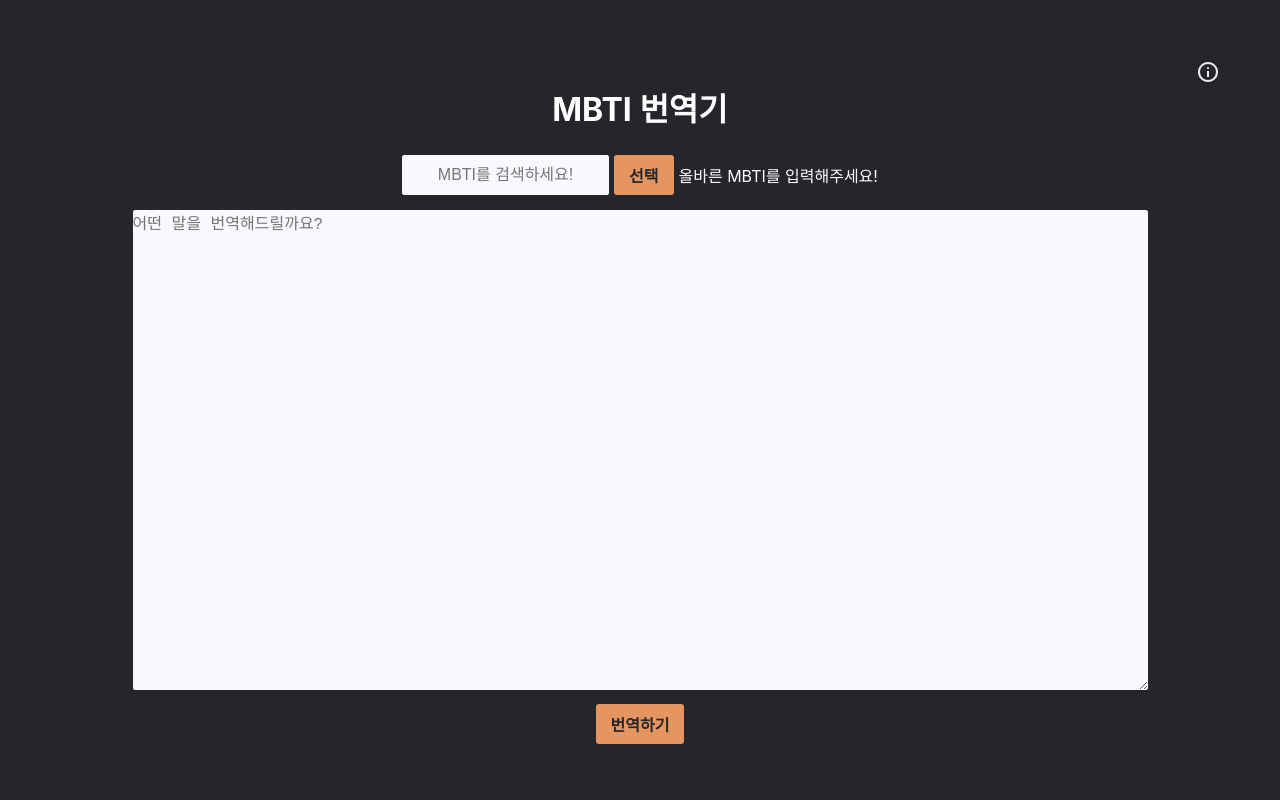
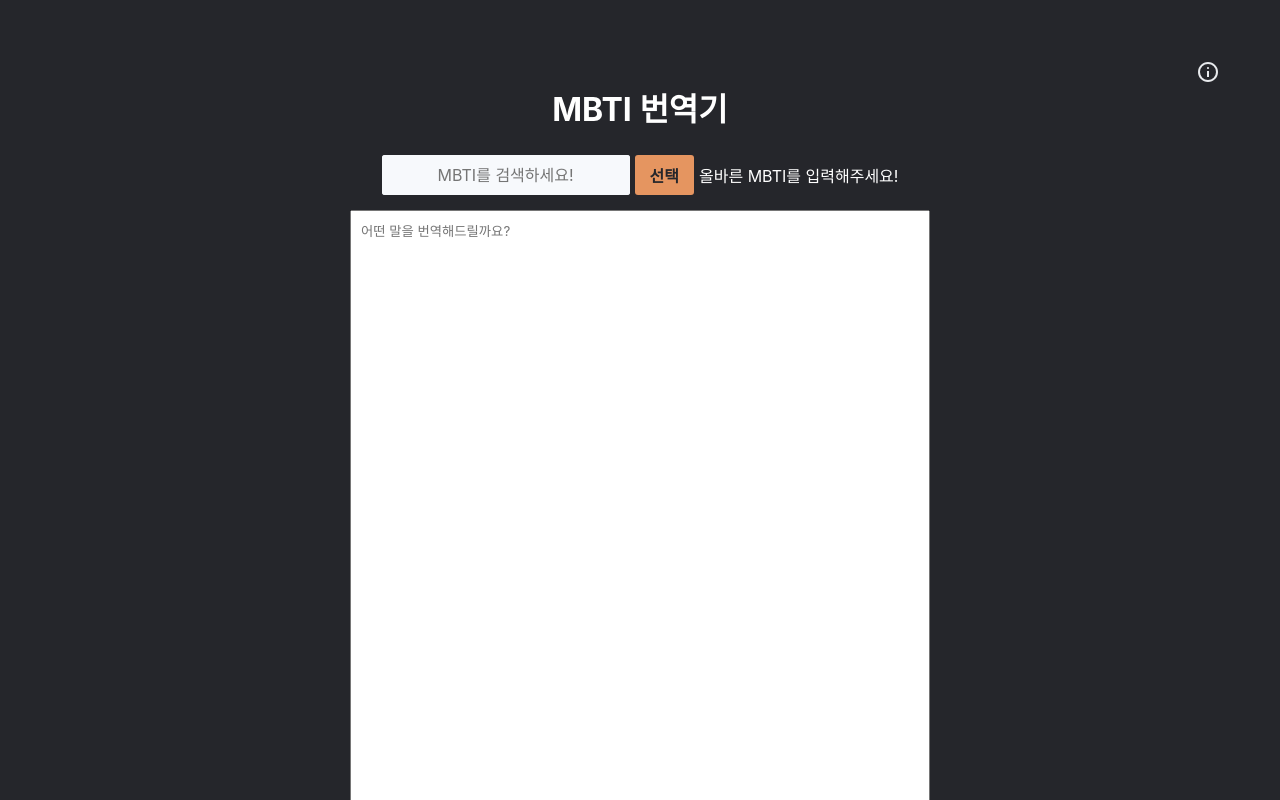
Before and after one commit to solbijae/mbtiTranslator, a React (Vite) app: page / in a window 1280 px wide. Both pictures are taken after a click on the button "선택". Shown: the top 800 px of the page. Built offline with nearby package versions, Linux system fonts and the light colour scheme.

Commit message:
change css to emotion

```diff
--- a/src/App.css
+++ /dev/null
@@ -1,144 +0,0 @@
-.mainContainer {
-  padding: 60px;
-}
-
-.homeIconContainer {
-  display: flex;
-  justify-content: space-between;
-}
-
-.header {
-  text-align: center;
-  margin-bottom: 25px;
-  color: var(--color-white)
-}
-
-.mbtiContainer {
-  display: flex;
-  justify-content: center;
-  gap: 5px;
-  margin-bottom: 15px;
-}
-
-.mbtiContainer #searchMbti,
-.mbtiContainer #searchMbti:focus
-.mbtiContainer #searchMbti:active
-.mbtiContainer #searchMbti:-webkit-autofill {
-  text-align: center;
-  background-color: var(--color-cream);
-  border: var(--color-gray);
-  outline: none;
-  box-shadow: 0 0 0px 1000px var(--color-cream) inset;
-  transition: var(--color-cream) 5000s ease-in-out 0s;
-  border-radius: 3px;
-  font-size: 1rem;
-}
-
-.mbtiContainer p {
-  align-self: center;
-  color: var(--color-white);
-}
-
-button {
-  padding: 8px 15px;
-  background-color: var(--color-orange);
-  border: none;
-  border-radius: 3px;
-  font-weight: 600;
-  color: #25262b;
-  font-size: 1rem;
-  cursor: pointer;
-}
-
-.contentContainer {
-  position: relative;
-  display: flex;
-  flex-direction: column;
-  justify-content: center;
-  gap: 10px;
-  align-items: center;
-}
-
-.contentContainer #searchContent,
-.contentContainer #searchContent:focus
-.contentContainer #searchContent:active
-.contentContainer #searchContent:-webkit-autofill {
-  width: 100%;
-  height: 60vh;
-  background-color: var(--color-cream);
-  border: var(--color-gray);
-  outline: none;
-  box-shadow: 0 0 0px 1000px var(--color-cream) inset;
-  transition: var(--color-cream) 5000s ease-in-out 0s;
-  border-radius: 3px;
-  font-size: 1rem;
-}
-
-.loadingWrap {
-  display: flex;
-  flex-direction: column;
-  align-items: center;
-  justify-content: center;
-  width: 100%;
-  height: 100%;
-  background-color: rgba(0, 0, 0, 0.1);
-  position: fixed;
-  top: 0;
-}
-
-.loadingSpinner {
-  width: 40px;
-  height: 40px;
-  border: 5px solid var(--color-blue);
-  border-top: 5px solid transparent;
-  border-radius: 50%;
-  animation: rotate 1s linear infinite;
-}
-
-@keyframes rotate {
-  from {
-    transform: rotate(0deg);
-  }
-  to {
-    transform: rotate(360deg);
-  }
-}
-
-.resultWrap {
-  position: absolute;
-  width: 100%;
-  height: 100%;
-  background-color: var(--color-cream);
-}
-
-.resultWrap .resultGuide {
-  margin-bottom: 10px;
-  font-weight: bold;
-}
-
-.mbtiType {
-  color: var(--color-white);
-  margin-bottom: 10px;
-}
-
-.mbtiDetail {
-  color: var(--color-white);
-}
-
-.errorMessage {
-  text-align: center;
-  margin: 80px 0;
-  line-height: 1.6;
-  color: var(--color-white);
-}
-
-.toHome {
-  display: flex;
-  justify-content: center;
-  align-items: center;
-  gap: 5px;
-  cursor: pointer;
-  line-height: 1;
-  color: var(--color-white);
-  font-weight: bold;
-}
--- a/src/App.jsx
+++ b/src/App.jsx
@@ -1,4 +1,3 @@
-import './App.css';
 import { Routes, Route } from 'react-router-dom';
 
 import Home from './components/Home';
--- a/src/components/Description.jsx
+++ b/src/components/Description.jsx
@@ -1,3 +1,5 @@
+/** @jsxImportSource @emotion/react */
+import { css } from "@emotion/react";
 import { useNavigate, Link } from 'react-router-dom';
 import { validMbti } from '../constants/Mbti';
 import ArrowBackIcon from '../icons/ArrowBackIcon';
@@ -10,7 +12,11 @@ function Description() {
   };
 
   return (
-    <div className='mainContainer'>
+    <div
+      css={css({
+        padding: '60px',
+      })}
+    >
       <ArrowBackIcon
         style={{cursor: 'pointer'}}
         onClick={handleArrowBackClick}
--- a/src/components/Heading.jsx
+++ b/src/components/Heading.jsx
@@ -1,7 +1,16 @@
+/** @jsxImportSource @emotion/react */
+import { css } from "@emotion/react";
+
 const Heading = () => {
   return (
     <>
-      <h1 className='header'>MBTI 번역기</h1>
+      <h1
+        css={css({
+          textAlign: 'center',
+          marginBottom: '25px',
+          color: 'var(--color-white)',
+        })}
+      >MBTI 번역기</h1>
     </>
   );
 };
--- a/src/components/Home.jsx
+++ b/src/components/Home.jsx
@@ -1,3 +1,5 @@
+/** @jsxImportSource @emotion/react */
+import { css } from "@emotion/react";
 import { useState } from 'react';
 import { useNavigate } from 'react-router-dom';
 import ArrowBackIcon from '../icons/ArrowBackIcon';
@@ -23,14 +25,25 @@ function Home() {
   };
 
   return (
-    <div className='mainContainer'>
-      <div className='homeIconContainer'>
+    <div css={css({
+      padding: '60px',
+    })}>
+      <div css={css({
+          display: 'flex',
+          justifyContent: 'space-between',
+        })}
+      >
         <ArrowBackIcon
-          style={{visibility: complete ? 'visible' : 'hidden', cursor: 'pointer'}}
+          css={css({
+            visibility: complete ? 'visible' : 'hidden',
+            cursor: 'pointer'
+          })}
           onClick={handleArrowBackClick}
         />
         <InfoIcon
-          style={{cursor: 'pointer'}}
+          css={css({
+            cursor: 'pointer'
+          })}
           onClick={handleInfoClick}
         />
       </div>
--- a/src/components/description/MbtiDetail.jsx
+++ b/src/components/description/MbtiDetail.jsx
@@ -1,3 +1,5 @@
+/** @jsxImportSource @emotion/react */
+import { css } from "@emotion/react";
 import { useParams, useNavigate, Navigate } from 'react-router-dom';
 import { validMbti } from '../../constants/Mbti';
 import ArrowBackIcon from '../../icons/ArrowBackIcon';
@@ -17,14 +19,27 @@ const MbtiDetail = () => {
   }
 
   return(
-    <div className='mainContainer'>
+    <div
+      css={css({
+        padding: '60px',
+      })}
+    >
       <ArrowBackIcon
         style={{cursor: 'pointer'}}
         onClick={handleArrowBackClick}
       />
       <Heading />
-      <h2 className='mbtiType'>{type}</h2>
-      <p className='mbtiDetail'>{description}</p>
+      <h2
+        css={css({
+          color: 'var(--color-white)',
+          marginBottom: '10px',
+        })}
+      >{type}</h2>
+      <p
+        css={css({
+          color: 'var(--color-white)',
+        })}
+      >{description}</p>
     </div>
   );
 }
--- a/src/components/home/SearchMbti.jsx
+++ b/src/components/home/SearchMbti.jsx
@@ -1,3 +1,5 @@
+/** @jsxImportSource @emotion/react */
+import { css } from "@emotion/react";
 import { useRef, useState } from 'react';
 import { validMbti } from '../../constants/Mbti';
 
@@ -12,18 +14,58 @@ const SearchMbti = ({setMbti}) => {
         setFeedback(`${input}로 변할게! 얍!`);
         setMbti(input);
       } else {
-                setFeedback('올바른 MBTI를 입력해주세요!')
+        setFeedback('올바른 MBTI를 입력해주세요!');
       }
     } else {
-            setFeedback('MBTI를 입력해주세요!')
+      setFeedback('MBTI를 입력해주세요!');
     }
   }
 
   return (
-        <div className='mbtiContainer'>
-            <input type='text' placeholder='MBTI를 검색하세요!' id='searchMbti' ref={inputRef} />
-            <button onClick={chkValidMbti}>선택</button>
-            {feedback && <p>{feedback}</p>}
+    <div
+      css={css({
+        display: 'flex',
+        justifyContent: 'center',
+        gap: '5px',
+        marginBottom: '15px',
+      })}
+    >
+      <input
+        css={css({
+          textAlign: 'center',
+          backgroundColor: 'var(--color-cream)',
+          border: 'var(--color-gray)',
+          outline: 'none',
+          boxShadow: '0 0 0px 1000px var(--color-cream) inset',
+          transition: 'var(--color-cream) 5000s ease-in-out 0s',
+          borderRadius: '3px',
+          fontSize: '1rem',
+        })}
+        type='text'
+        placeholder='MBTI를 검색하세요!'
+        ref={inputRef}
+      />
+      <button
+        css={css({
+          padding: '8px 15px',
+          backgroundColor: 'var(--color-orange)',
+          border: 'none',
+          borderRadius: '3px',
+          fontWeight: '600',
+          color: 'var(--color-dark)',
+          fontSize: '1rem',
+          cursor: 'pointer',
+        })}
+        onClick={chkValidMbti}
+      >선택</button>
+      {feedback &&
+        <p
+          css={css({
+            alignSelf: 'center',
+            color: 'var(--color-white)',
+          })}
+        >{feedback}</p>
+      }
     </div>
   )
 
--- a/src/components/home/Translate.jsx
+++ b/src/components/home/Translate.jsx
@@ -1,3 +1,5 @@
+/** @jsxImportSource @emotion/react */
+import { css, keyframes } from "@emotion/react";
 import { useRef, useState } from 'react';
 import { CallGPT } from '../../apis/gpt';
 
@@ -39,23 +41,102 @@ const Translate = ({ mbti, setComplete, result, setResult }) => {
     connectGPT(userInput);
   }
 
+  const rotate = keyframes`
+    from {
+      transform: rotate(0deg);
+    }
+    to {
+      transform: rotate(360deg);
+    }
+  `;
+
   return (
-        <div className='contentContainer'>
+    <div
+      css={css({
+        position: 'relative',
+        display: 'flex',
+        flexDirection: 'column',
+        justifyContent: 'center',
+        gap: '10px',
+        alignItems: 'center',
+      })}
+    >
       {loading && (
-                <div className='loadingWrap'>
-                    <div className='loadingSpinner'></div>
+        <div
+          css={css({
+            display: 'flex',
+            flexDirection: 'column',
+            alignItems: 'center',
+            justifyContent: 'center',
+            width: '100%',
+            height: '100%',
+            backgroundColor: 'rgba(0, 0, 0, 0.1)',
+            position: 'fixed',
+            top: '0',
+          })}
+        >
+          <div
+            css={css({
+              width: '40px',
+              height: '40px',
+              border: '5px solid var(--color-blue)',
+              borderTop: '5px solid transparent',
+              borderRadius: '50%',
+              animation: `${rotate} 1s linear infinite`,
+            })}
+          ></div>
         </div>
       )}
       {result && (
-                <div className='resultWrap'>
-                    <p className='resultGuide'>이렇게 번역되었어요!</p>
+        <div
+          css={css({
+            position: 'absolute',
+            width: '50%',
+            height: '100%',
+            backgroundColor: 'var(--color-cream)',
+          })}
+        >
+          <p
+            css={css({
+              marginBottom: '10px',
+              fontWeight: 'bold',
+            })}
+          >이렇게 번역되었어요!</p>
           {result}
         </div>
       )}
-            <div>
-                <textarea name='searchContent' id='searchContent' cols={100} rows={50} placeholder='어떤 말을 번역해드릴까요?' ref={textAreaRef}></textarea>
+      <div
+        css={css({
+          width: '50%',
+          height: '100%',
+        })}
+      >
+        <textarea
+          css={css({
+            width: '100%',
+            padding: '10px',
+          })}
+          name='searchContent'
+          id='searchContent'
+          cols={100}
+          rows={50}
+          placeholder='어떤 말을 번역해드릴까요?'
+          ref={textAreaRef}>
+        </textarea>
       </div>
-            <button onClick={handleSubmit}>번역하기</button>
+      <button
+        css={css({
+          padding: '8px 15px',
+          backgroundColor: 'var(--color-orange)',
+          border: 'none',
+          borderRadius: '3px',
+          fontWeight: '600',
+          color: '#25262b',
+          fontSize: '1rem',
+          cursor: 'pointer',
+        })}
+        onClick={handleSubmit}
+      >번역하기</button>
     </div>
   );
 };
--- a/src/index.css
+++ b/src/index.css
@@ -10,12 +10,13 @@
 * {
   margin: 0;
   padding: 0;
+  box-sizing: border-box;
+  font-family: Inter, system-ui, Avenir, Helvetica, Arial, sans-serif;
 }
 
 html, body {
   height: 100%;
   width: 100%;
-  font-family: Inter, system-ui, Avenir, Helvetica, Arial, sans-serif;
   background-color: var(--color-dark);
 }
 
```
Also changed, not shown: src/components/Error.jsx (+35 -4 lines), src/constants/Mbti.jsx (indentation only). Lines whose indentation alone changed are shown as unchanged.
